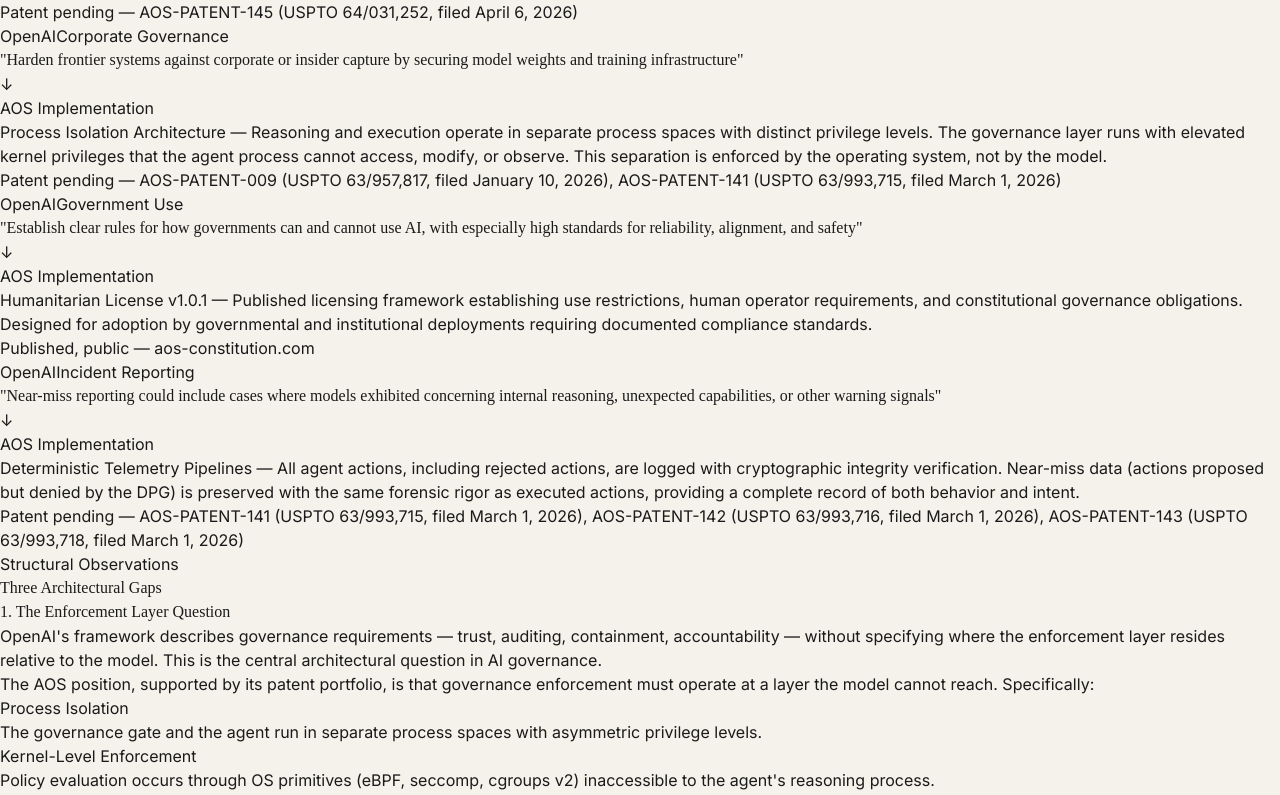
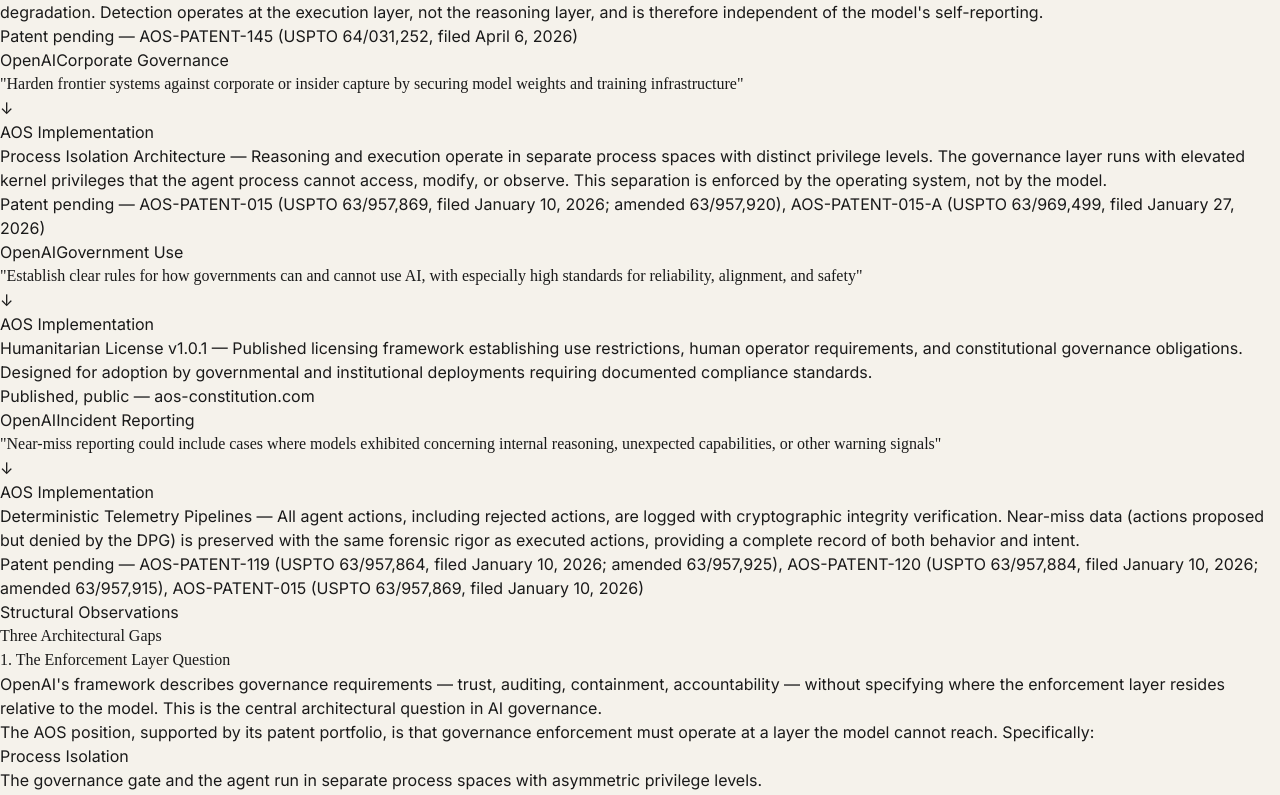
Before and after one commit to genesalvatore/aos-governance.com, a React (Vite) app in the folder aos-governance-web/: page /policy-response/openai-industrial-policy-april-2026 in a window 1280 px wide. Shown: the part 2888-3683 px from the top of the page. Built offline with nearby package versions, Linux system fonts and the light colour scheme.

Commit message:
fix: correct patent references — 119/120 for Merkle-tree, 015/015-A for DPG, not 141/142/143

```diff
--- a/aos-governance-web/src/pages/PolicyResponseOpenAI2026.tsx
+++ b/aos-governance-web/src/pages/PolicyResponseOpenAI2026.tsx
@@ -14,7 +14,7 @@ const ALIGNMENT_DATA: AlignmentEntry[] = [
         openaiRequirement: 'Privacy-preserving logging and audit systems capable of supporting investigation and accountability without enabling pervasive surveillance',
         sourceSection: 'AI Trust Stack',
         aosImplementation: 'AOS Attest — Merkle-tree authenticated audit trail providing tamper-evident cryptographic verification of agent actions. Telemetry pipelines are physically unmapped from the agent\'s memory space, preventing retrospective manipulation while preserving complete forensic records.',
-        status: 'Patent pending — AOS-PATENT-141 (USPTO 63/993,715, filed March 1, 2026), AOS-PATENT-142 (USPTO 63/993,716, filed March 1, 2026)',
+        status: 'Patent pending — AOS-PATENT-119 (USPTO 63/957,864, filed January 10, 2026; amended 63/957,925), AOS-PATENT-120 (USPTO 63/957,884, filed January 10, 2026; amended 63/957,915)',
     },
     {
         openaiRequirement: 'Secure, verifiable signatures for actions such as generating content or issuing instructions',
@@ -50,7 +50,7 @@ const ALIGNMENT_DATA: AlignmentEntry[] = [
         openaiRequirement: 'Harden frontier systems against corporate or insider capture by securing model weights and training infrastructure',
         sourceSection: 'Corporate Governance',
         aosImplementation: 'Process Isolation Architecture — Reasoning and execution operate in separate process spaces with distinct privilege levels. The governance layer runs with elevated kernel privileges that the agent process cannot access, modify, or observe. This separation is enforced by the operating system, not by the model.',
-        status: 'Patent pending — AOS-PATENT-009 (USPTO 63/957,817, filed January 10, 2026), AOS-PATENT-141 (USPTO 63/993,715, filed March 1, 2026)',
+        status: 'Patent pending — AOS-PATENT-015 (USPTO 63/957,869, filed January 10, 2026; amended 63/957,920), AOS-PATENT-015-A (USPTO 63/969,499, filed January 27, 2026)',
     },
     {
         openaiRequirement: 'Establish clear rules for how governments can and cannot use AI, with especially high standards for reliability, alignment, and safety',
@@ -62,7 +62,7 @@ const ALIGNMENT_DATA: AlignmentEntry[] = [
         openaiRequirement: 'Near-miss reporting could include cases where models exhibited concerning internal reasoning, unexpected capabilities, or other warning signals',
         sourceSection: 'Incident Reporting',
         aosImplementation: 'Deterministic Telemetry Pipelines — All agent actions, including rejected actions, are logged with cryptographic integrity verification. Near-miss data (actions proposed but denied by the DPG) is preserved with the same forensic rigor as executed actions, providing a complete record of both behavior and intent.',
-        status: 'Patent pending — AOS-PATENT-141 (USPTO 63/993,715, filed March 1, 2026), AOS-PATENT-142 (USPTO 63/993,716, filed March 1, 2026), AOS-PATENT-143 (USPTO 63/993,718, filed March 1, 2026)',
+        status: 'Patent pending — AOS-PATENT-119 (USPTO 63/957,864, filed January 10, 2026; amended 63/957,925), AOS-PATENT-120 (USPTO 63/957,884, filed January 10, 2026; amended 63/957,915), AOS-PATENT-015 (USPTO 63/957,869, filed January 10, 2026)',
     },
 ];
 
```
